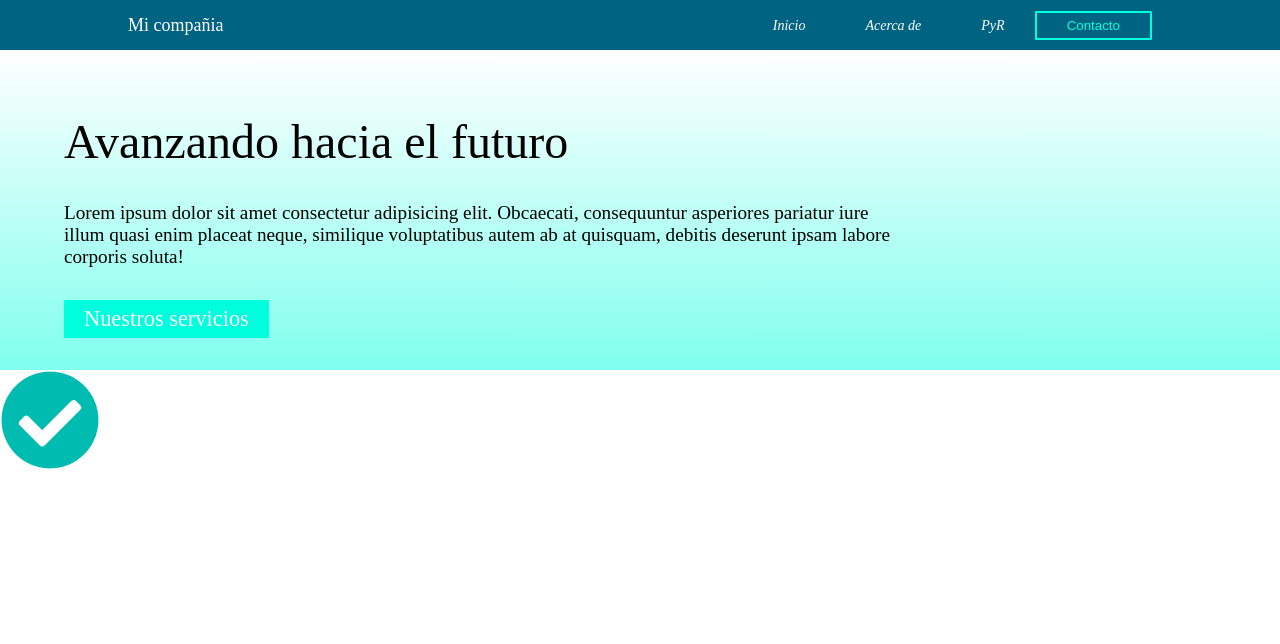
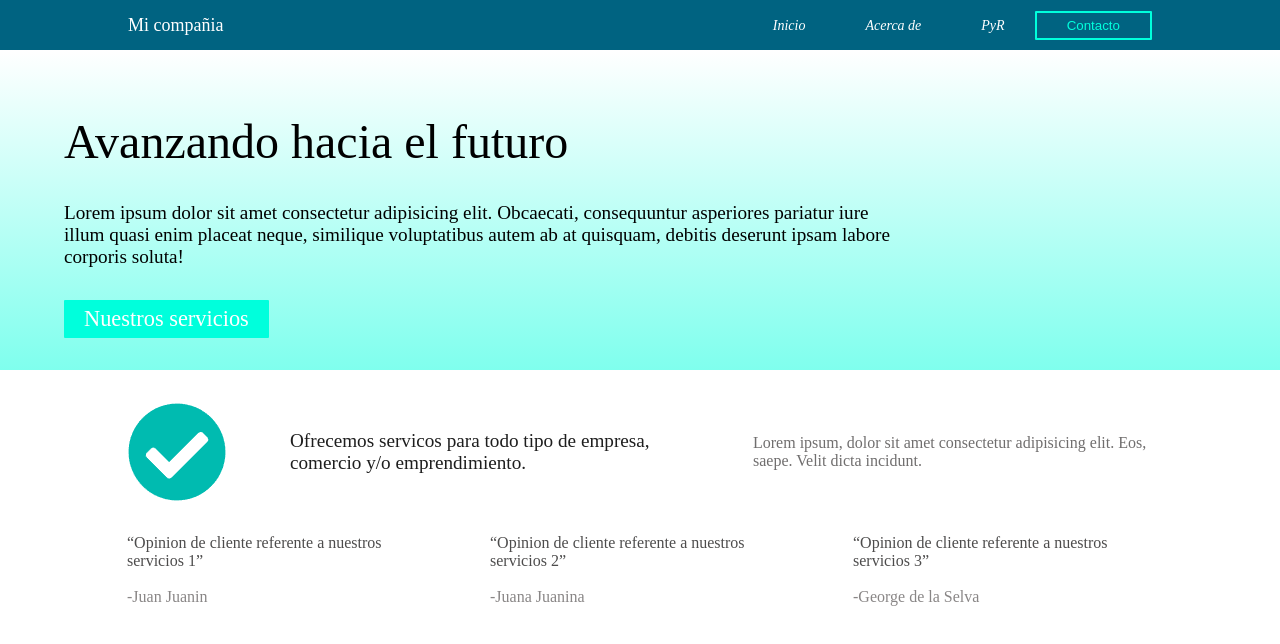
Before and after one commit to Jose-Jaime-Castaneda/Landing-Page-Vue, a Vue app in the folder landing-page-vue/: page /#/ in a window 1280 px wide. Shown: the top 644 px of the page. Built offline with nearby package versions, Linux system fonts and the light colour scheme; a web font is replaced by a local one.

Commit message:
Home completo

```diff
--- a/landing-page-vue/src/Style/Home.css
+++ b/landing-page-vue/src/Style/Home.css
@@ -1,6 +1,11 @@
+/* * {
+  border-width: 1px;
+  border: dotted;
+} */
+
 :root {
   --texto: "Monda";
-  --color-contraste: #00BBBB;
+  --color-contraste: #00bbbb;
 }
 
 .home {
@@ -29,12 +34,14 @@
   line-height: 3.5rem;
 }
 
-.Description, .btnServicios {
+.Description,
+.btnServicios {
   width: 65%;
   margin: 0 0 2rem 4rem;
 }
 
-.Description p {
+.Description p,
+.sectionText1 p {
   font-family: var(--texto);
   font-weight: 500;
   font-size: 1.2rem;
@@ -51,3 +58,63 @@
   outline: none;
   border: none;
 }
+
+/* Estilos para el section*/
+
+.SectionMain {
+  display: flex;
+  justify-content: center;
+  align-items: center;
+  flex-direction: column;
+}
+
+.SectionMain-div1,
+.SectionMain-div2 {
+  width: 90%;
+  display: flex;
+  flex-direction: row;
+  flex-wrap: wrap;
+  justify-content: space-evenly;
+  margin-top: 2rem;
+}
+
+.imgContainer,
+.sectionText1,
+.sectionText2 {
+  display: flex;
+  align-items: center;
+}
+
+.sectionText1,
+.sectionText2 {
+  width: 400px;
+}
+
+.sectionText1 p {
+  color: #1E1E1E;
+}
+
+.sectionText2 p {
+  font-family: var(--texto);
+  color: #706E6E;
+}
+
+.Opiniones {
+  width: 300px;
+}
+
+.Opiniones p {
+  color: #4D4C4C;
+  font-family: var(--texto);
+}
+
+.usuario{
+  color: #898686;
+}
+
+/* Estilos extra para vista movil */
+@media screen and (max-width: 767px) {
+  .Opiniones p{
+    margin-bottom: 2rem;
+  }
+}
--- a/landing-page-vue/src/components/Home.vue
+++ b/landing-page-vue/src/components/Home.vue
@@ -19,7 +19,49 @@
       </main>
     </div>
     <section class="SectionMain">
-      <img src="../../resources/check-circle-solid.png" alt="" />
+      <div class="SectionMain-div1">
+        <div class="imgContainer">
+          <img src="../../resources/check-circle-solid.png" alt="" />
+        </div>
+        <div class="sectionText1">
+          <p>
+            Ofrecemos servicos para todo tipo de empresa, comercio y/o
+            emprendimiento.
+          </p>
+        </div>
+        <div class="sectionText2">
+          <p>
+            Lorem ipsum, dolor sit amet consectetur adipisicing elit. Eos,
+            saepe. Velit dicta incidunt.
+          </p>
+        </div>
+      </div>
+      <div class="SectionMain-div2">
+        <div class="Opiniones">
+          <p>
+            “Opinion de cliente referente a nuestros servicios 1”<br /><br /><span
+              class="usuario"
+              >-Juan Juanin</span
+            >
+          </p>
+        </div>
+        <div class="Opiniones">
+          <p>
+            “Opinion de cliente referente a nuestros servicios 2”<br /><br /><span
+              class="usuario"
+              >-Juana Juanina</span
+            >
+          </p>
+        </div>
+        <div class="Opiniones">
+          <p>
+            “Opinion de cliente referente a nuestros servicios 3”<br /><br /><span
+              class="usuario"
+              >-George de la Selva</span
+            >
+          </p>
+        </div>
+      </div>
     </section>
   </div>
 </template>
```
